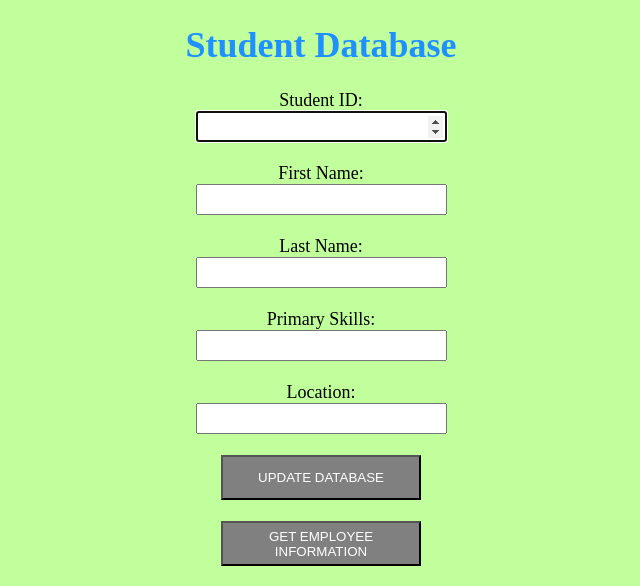
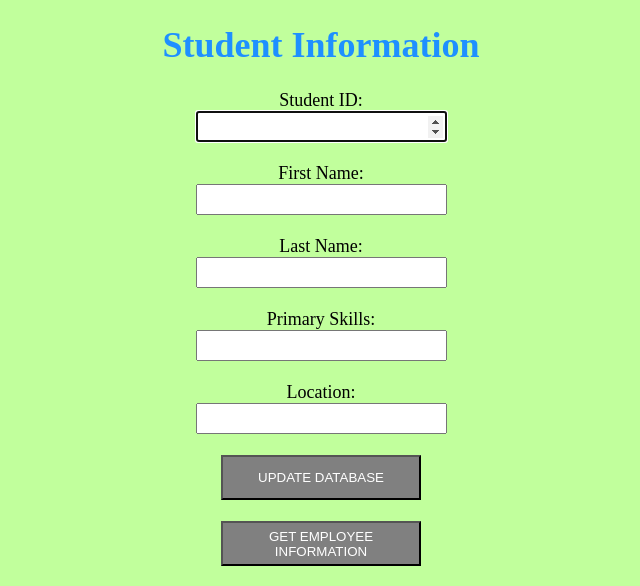
Before and after one commit to 138239223-myseneca/CLO835-Assignment1, a Flask app: page / in a window 1280 px wide. Shown: the top 586 px of the page, without its empty margins (319-959 px from the left). Run offline with Flask 3, Linux system fonts and the light colour scheme.

Commit message:
update student information

```diff
--- a/templates/addemp.html
+++ b/templates/addemp.html
@@ -6,7 +6,7 @@
 <center>
 	<font color="black" size="4" style="font-family: avenir">
 
-		<h1 style="color: DodgerBlue">Student Database</h1>
+		<h1 style="color: DodgerBlue">Student Information</h1>
 		<body style="background: {{ color }};" >
 
 			<form action="/addemp" autocomplete="on" method = "POST" enctype="multipart/form-data">
```
